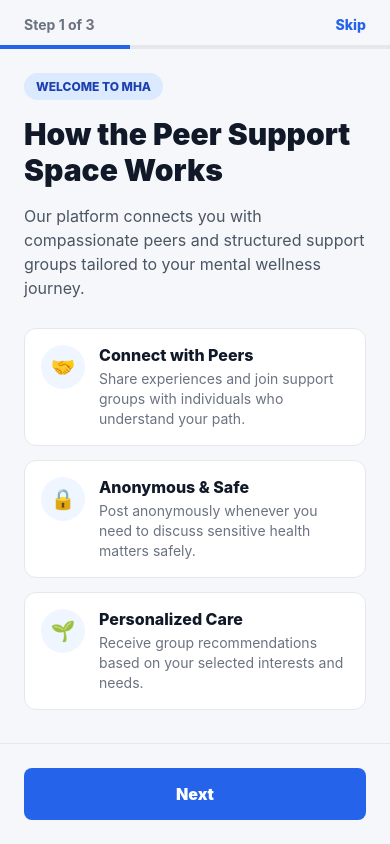
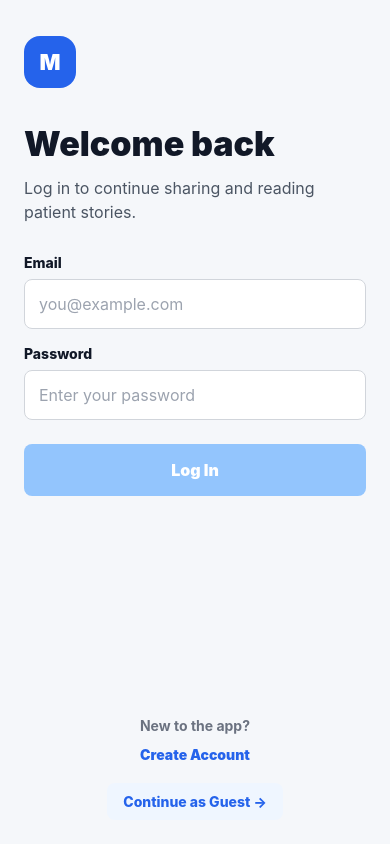
Before and after one commit to nimnadee-203/Mental-Health-Peer-Support-App, a React Native app: screen / in a window 390 px wide. Both pictures are taken after a click on the button "Get Started". Built offline with nearby package versions, Linux system fonts and the light colour scheme.

Commit message:
add splash screen and connect

```diff
--- a/App.tsx
+++ b/App.tsx
@@ -5,26 +5,35 @@ import AuthScreen from './src/screens/AuthScreen';
 import HomeScreen from './src/screens/HomeScreen';
 import OnboardingScreen from './src/screens/OnboardingScreen';
 import ProfileScreen from './src/screens/ProfileScreen';
+import SplashScreen from './src/screens/SplashScreen';
 import WelcomeScreen from './src/screens/WelcomeScreen';
 
-type AppScreen = 'welcome' | 'onboarding' | 'auth' | 'home' | 'profile';
+type AppScreen =
+  | 'splash'
+  | 'welcome'
+  | 'auth'
+  | 'onboarding'
+  | 'home'
+  | 'profile';
 
 function App() {
   const isDarkMode = useColorScheme() === 'dark';
-  const [activeScreen, setActiveScreen] = useState<AppScreen>('welcome');
+  const [activeScreen, setActiveScreen] = useState<AppScreen>('splash');
 
   return (
     <SafeAreaProvider>
       <StatusBar barStyle={isDarkMode ? 'light-content' : 'dark-content'} />
-      {activeScreen === 'welcome' ? (
-        <WelcomeScreen onGetStarted={() => setActiveScreen('onboarding')} />
+      {activeScreen === 'splash' ? (
+        <SplashScreen onFinish={() => setActiveScreen('welcome')} />
+      ) : activeScreen === 'welcome' ? (
+        <WelcomeScreen onGetStarted={() => setActiveScreen('auth')} />
+      ) : activeScreen === 'auth' ? (
+        <AuthScreen onAuthenticated={() => setActiveScreen('onboarding')} />
       ) : activeScreen === 'onboarding' ? (
         <OnboardingScreen
-          onComplete={() => setActiveScreen('auth')}
-          onSkip={() => setActiveScreen('auth')}
+          onComplete={() => setActiveScreen('home')}
+          onSkip={() => setActiveScreen('home')}
         />
-      ) : activeScreen === 'auth' ? (
-        <AuthScreen onAuthenticated={() => setActiveScreen('home')} />
       ) : activeScreen === 'profile' ? (
         <ProfileScreen onBack={() => setActiveScreen('home')} />
       ) : (
--- a/src/screens/AuthScreen.tsx
+++ b/src/screens/AuthScreen.tsx
@@ -185,6 +185,14 @@ function AuthScreen({ onAuthenticated }: AuthScreenProps) {
                 {isSignup ? 'Log In' : 'Create Account'}
               </Text>
             </Pressable>
+
+            <Pressable
+              accessibilityRole="button"
+              style={styles.guestButton}
+              onPress={onAuthenticated}
+            >
+              <Text style={styles.guestButtonText}>Continue as Guest →</Text>
+            </Pressable>
           </View>
         </ScrollView>
       </KeyboardAvoidingView>
@@ -283,11 +291,10 @@ const styles = StyleSheet.create({
     textAlign: 'center',
   },
   footer: {
-    flexDirection: 'row',
+    flexDirection: 'column',
     alignItems: 'center',
     justifyContent: 'center',
-    flexWrap: 'wrap',
-    gap: 6,
+    gap: 12,
     paddingTop: 28,
   },
   footerText: {
@@ -300,6 +307,18 @@ const styles = StyleSheet.create({
     fontSize: 14,
     fontWeight: '900',
   },
+  guestButton: {
+    marginTop: 8,
+    paddingVertical: 10,
+    paddingHorizontal: 16,
+    borderRadius: 8,
+    backgroundColor: '#EFF6FF',
+  },
+  guestButtonText: {
+    color: '#2563EB',
+    fontSize: 14,
+    fontWeight: '800',
+  },
 });
 
 export default AuthScreen;
--- /dev/null
+++ b/src/screens/SplashScreen.tsx
@@ -0,0 +1,151 @@
+import React, { useEffect, useRef } from 'react';
+import {
+  Animated,
+  Pressable,
+  SafeAreaView,
+  StyleSheet,
+  Text,
+  View,
+} from 'react-native';
+
+type SplashScreenProps = {
+  onFinish: () => void;
+};
+
+function SplashScreen({ onFinish }: SplashScreenProps) {
+  const fadeAnim = useRef(new Animated.Value(0)).current;
+  const scaleAnim = useRef(new Animated.Value(0.85)).current;
+
+  useEffect(() => {
+    // Fade in and scale up animation
+    Animated.parallel([
+      Animated.timing(fadeAnim, {
+        toValue: 1,
+        duration: 800,
+        useNativeDriver: true,
+      }),
+      Animated.spring(scaleAnim, {
+        toValue: 1,
+        friction: 6,
+        tension: 40,
+        useNativeDriver: true,
+      }),
+    ]).start();
+
+    // Auto navigate after 2.5 seconds
+    const timer = setTimeout(() => {
+      onFinish();
+    }, 2500);
+
+    return () => clearTimeout(timer);
+  }, [fadeAnim, scaleAnim, onFinish]);
+
+  return (
+    <SafeAreaView style={styles.container}>
+      <Pressable accessibilityRole="button" style={styles.touchArea} onPress={onFinish}>
+        <Animated.View
+          style={[
+            styles.content,
+            {
+              opacity: fadeAnim,
+              transform: [{ scale: scaleAnim }],
+            },
+          ]}
+        >
+          <View style={styles.logoContainer}>
+            <View style={styles.logoBadge}>
+              <Text style={styles.logoText}>M</Text>
+            </View>
+            <View style={styles.logoPulseRing} />
+          </View>
+
+          <Text style={styles.appName}>Peer Support</Text>
+          <Text style={styles.tagline}>You do not have to carry it alone</Text>
+        </Animated.View>
+
+        <View style={styles.footer}>
+          <Text style={styles.hintText}>Tap anywhere to skip</Text>
+        </View>
+      </Pressable>
+    </SafeAreaView>
+  );
+}
+
+const styles = StyleSheet.create({
+  container: {
+    flex: 1,
+    backgroundColor: '#1E293B',
+  },
+  touchArea: {
+    flex: 1,
+    alignItems: 'center',
+    justifyContent: 'space-between',
+    paddingVertical: 48,
+    paddingHorizontal: 24,
+  },
+  content: {
+    flex: 1,
+    alignItems: 'center',
+    justifyContent: 'center',
+  },
+  logoContainer: {
+    position: 'relative',
+    alignItems: 'center',
+    justifyContent: 'center',
+    marginBottom: 28,
+  },
+  logoBadge: {
+    width: 88,
+    height: 88,
+    borderRadius: 28,
+    backgroundColor: '#2563EB',
+    alignItems: 'center',
+    justifyContent: 'center',
+    elevation: 8,
+    shadowColor: '#2563EB',
+    shadowOffset: { width: 0, height: 10 },
+    shadowOpacity: 0.4,
+    shadowRadius: 20,
+    zIndex: 2,
+  },
+  logoText: {
+    color: '#FFFFFF',
+    fontSize: 44,
+    fontWeight: '900',
+  },
+  logoPulseRing: {
+    position: 'absolute',
+    width: 112,
+    height: 112,
+    borderRadius: 36,
+    borderWidth: 2,
+    borderColor: 'rgba(37, 99, 235, 0.35)',
+  },
+  appName: {
+    color: '#F8FAFC',
+    fontSize: 32,
+    fontWeight: '900',
+    letterSpacing: 0.5,
+    marginBottom: 10,
+    textAlign: 'center',
+  },
+  tagline: {
+    color: '#94A3B8',
+    fontSize: 16,
+    fontWeight: '500',
+    textAlign: 'center',
+    paddingHorizontal: 20,
+  },
+  footer: {
+    alignItems: 'center',
+  },
+  hintText: {
+    color: '#64748B',
+    fontSize: 13,
+    fontWeight: '600',
+    letterSpacing: 0.5,
+    textTransform: 'uppercase',
+  },
+});
+
+export default SplashScreen;
```
